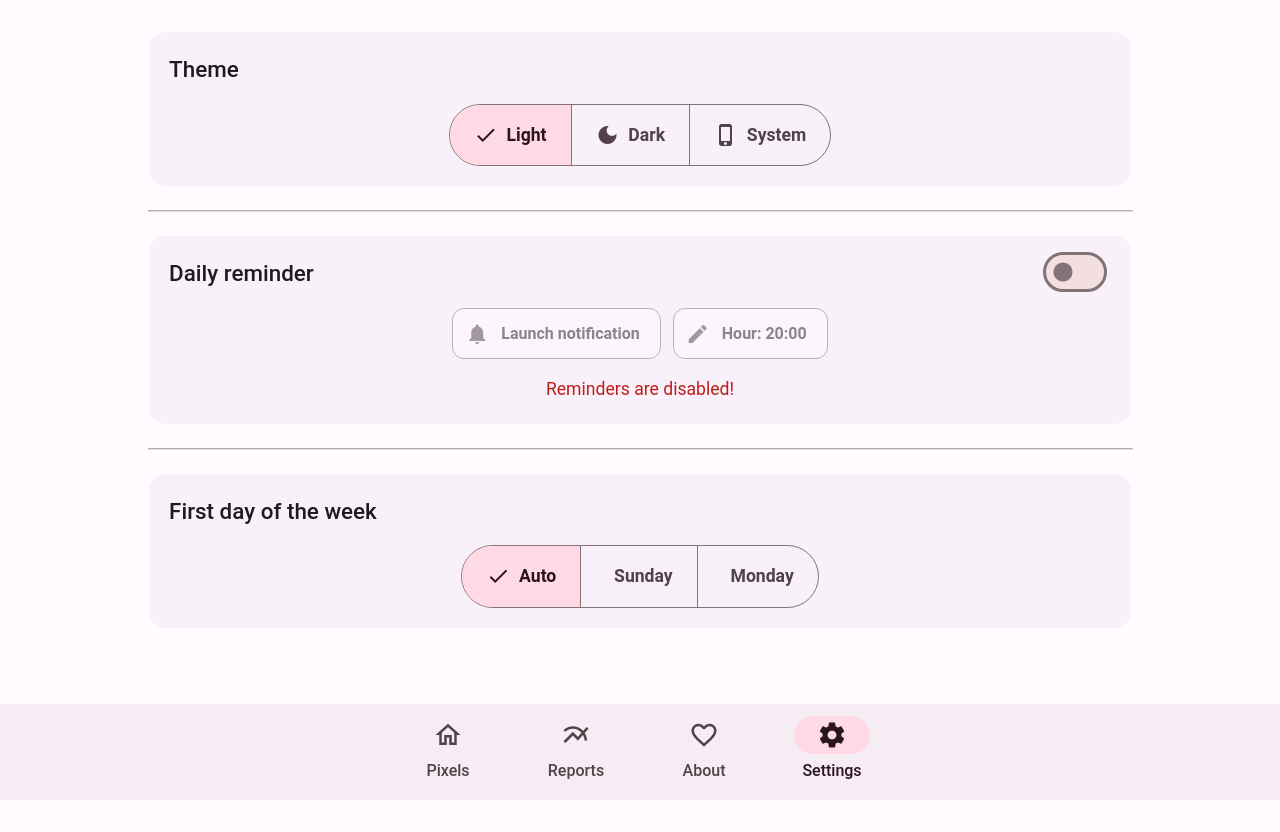
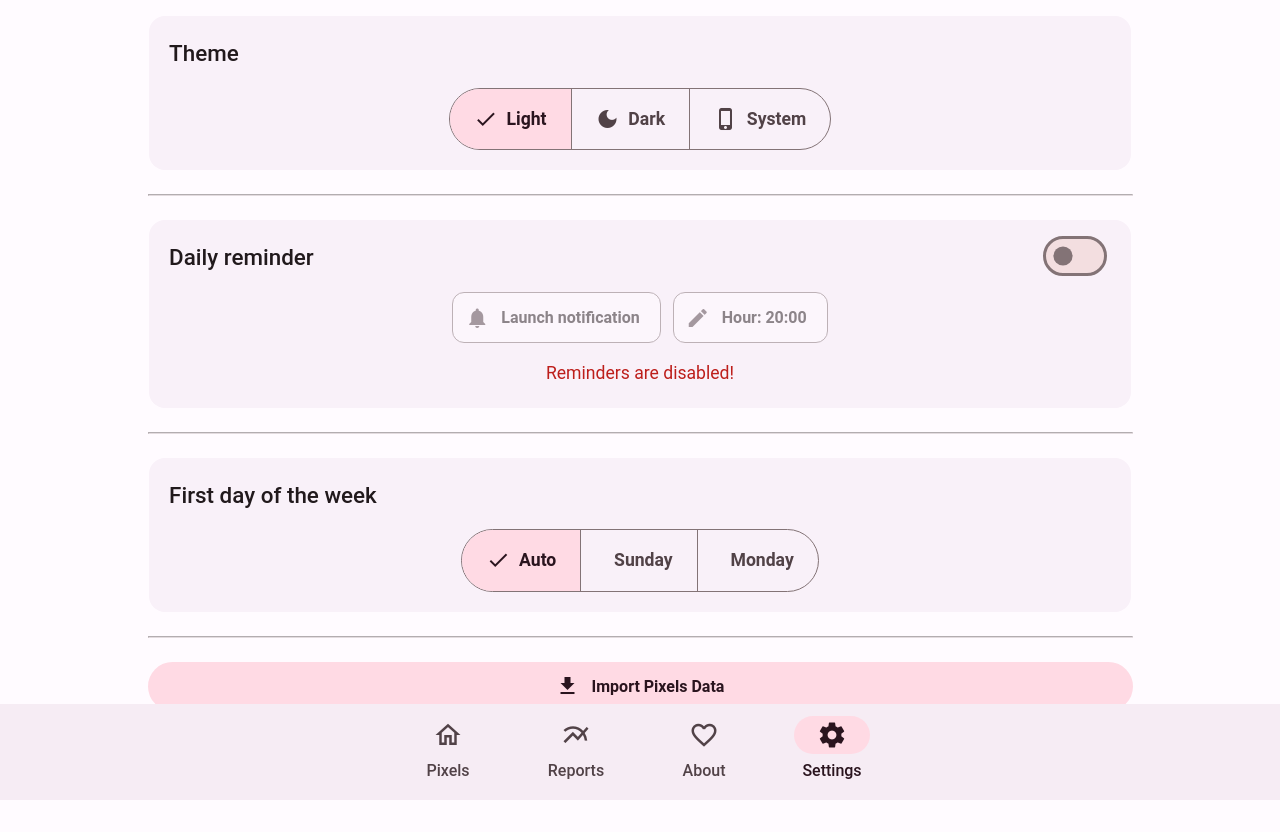
Before and after one commit to resultfulness/pixels-web, a SvelteKit app: page /settings in a window 1280 px wide. Built offline with nearby package versions, Linux system fonts and the light colour scheme; a small style sheet from the web is missing.

Commit message:
refactor some styles and prepare export functionality

```diff
--- a/src/routes/(navbar)/(home)/+page.svelte
+++ b/src/routes/(navbar)/(home)/+page.svelte
@@ -2,12 +2,4 @@
   import Calendar from "./Calendar.svelte";
 </script>
 
-<main>
-  <Calendar />
-</main>
-
-<style>
-  main {
-    margin: 1rem 2rem 16rem;
-  }
-</style>
+<Calendar />
--- a/src/routes/(navbar)/+layout.svelte
+++ b/src/routes/(navbar)/+layout.svelte
@@ -2,5 +2,13 @@
   import NavigationBar from "./NavigationBar.svelte";
 </script>
 
-<slot />
+<main>
+  <slot />
+</main>
 <NavigationBar />
+
+<style>
+  main {
+    margin: 1rem 2rem 16rem;
+  }
+</style>
--- a/src/routes/(navbar)/settings/+page.svelte
+++ b/src/routes/(navbar)/settings/+page.svelte
@@ -1,11 +1,24 @@
-<script>
+<script lang="ts">
   import Card from "$lib/components/Card.svelte";
+  import MdIcon from "$lib/components/MdIcon.svelte";
   import FirstDayOfTheWeekSwitcher from "./FirstDayOfTheWeekSwitcher.svelte";
   import Reminder from "./Reminder.svelte";
   import ThemeSwitcher from "./ThemeSwitcher.svelte";
+  import FileSaver from "file-saver";
+  // import { localData } from "$lib/stores";
+
+  function importData(event: MouseEvent) {
+    throw new Error("Function not implemented.");
+  }
+  function exportData(event: MouseEvent) {
+    // let filename = `PIXELS-BACKUP-${new Date().toISOString()}.json`;
+    // let fileToSave = new Blob([JSON.stringify($localData, null, 4)], {
+    //   type: "application/json",
+    // });
+    // FileSaver.saveAs(fileToSave, filename);
+  }
 </script>
 
-<main>
 <Card title="Theme">
   <ThemeSwitcher />
 </Card>
@@ -17,16 +30,36 @@
 <Card title="First day of the week">
   <FirstDayOfTheWeekSwitcher />
 </Card>
-</main>
+<hr />
+<button class="data-porter" on:click={importData}>
+  <MdIcon icon="file_download" />
+  Import Pixels Data
+</button>
+<button class="data-porter" on:click={exportData}>
+  <MdIcon icon="file_upload" />
+  Export Pixels Data
+</button>
 
 <style>
-  main {
-    margin: 2rem;
-  }
-
   hr {
     margin-block: 1.5rem;
     border-color: var(--clr-separator);
     filter: grayscale(0.5) opacity(0.6);
   }
+
+  .data-porter {
+    width: 100%;
+    border-radius: 100vw;
+    border: 0;
+    background-color: var(--clr-secondary);
+    padding: 0.75rem;
+    margin-bottom: 0.75rem;
+    font-weight: 700;
+    color: var(--clr-text-active);
+    display: flex;
+    justify-content: center;
+    align-items: center;
+    gap: 0.75rem;
+    cursor: pointer;
+  }
 </style>
```
Lines whose indentation alone changed are shown as unchanged.
